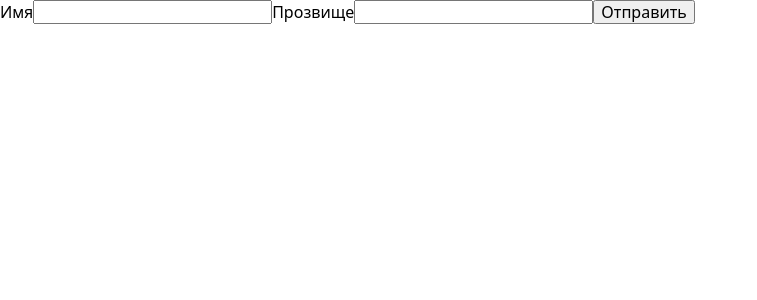
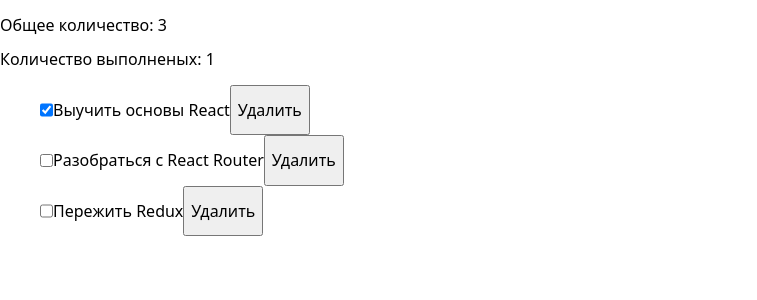
Before and after one commit to Viktor2020arey/react-homework-2, a React (Create React App) app: page / in a window 1280 px wide. Shown: the top 300 px of the page, without its empty margins (0-757 px from the left). Built offline with nearby package versions, Linux system fonts and the light colour scheme.

Commit message:
работа с тудушкой

```diff
--- a/package.json
+++ b/package.json
@@ -6,6 +6,7 @@
     "@testing-library/jest-dom": "^5.14.1",
     "@testing-library/react": "^11.2.7",
     "@testing-library/user-event": "^12.8.3",
+    "classnames": "^2.3.1",
     "modern-normalize": "^1.1.0",
     "react": "^17.0.2",
     "react-dom": "^17.0.2",
--- a/src/App.js
+++ b/src/App.js
@@ -1,11 +1,10 @@
 import React, { Component } from "react";
-// import React, { Component } from 'react';
 // import Counter from "./components/Counter/Counter";
 // import Dropdown from "./components/Dropdown/Dropdown";
 // import ColorPicker from "./components/ColorPicker";
-// import TodoList from "./components/TodoList";
-// import initialTodos from "./todos.json";
-import Form from "./components/form";
+import TodoList from "./components/TodoList";
+import initialTodos from "./todos.json";
+// import Form from "./components/form";
 // const colorPickerOptions = [
 //   { label: "red", color: "#F44336" },
 //   { label: "green", color: "#4CAF50" },
@@ -17,7 +16,7 @@ import Form from "./components/form";
 
 class App extends Component {
   state = {
-    // todos: initialTodos,
+    todos: initialTodos,
     inputValue: "",
   };
 
@@ -27,33 +26,46 @@ class App extends Component {
     }));
   };
 
+  toggleCompleted = (todoId) => {
+    console.log(todoId);
+    this.setState(({ todos }) => ({
+      todos: todos.map((todo) =>
+        todo.id === todoId ? { ...todo, completed: !todo.completed } : todo
+      ),
+    }));
+  };
+
   formSubmitHandler = (data) => {
     console.log(data);
   };
 
   render() {
-    // const { todos } = this.state;
+    const { todos } = this.state;
 
-    // const totalTodoCount = todos.length;
-    // const completedTodoCount = todos.reduce(
-    //   (total, todo) => (todo.completed ? total + 1 : total),
-    //   0
-    // );
+    const totalTodoCount = todos.length;
+    const completedTodoCount = todos.reduce(
+      (total, todo) => (todo.completed ? total + 1 : total),
+      0
+    );
 
     return (
       <>
-        <Form onSubmit={this.formSubmitHandler} />
+        {/* <Form onSubmit={this.formSubmitHandler} /> */}
         {/* <h1>Состояние компонента</h1> */}
         {/* <ColorPicker options={colorPickerOptions} /> */}
         {/* <Dropdown /> */}
         {/* <Counter initialValue={0} /> */}
-        {/*
+
         <div>
           <p>Общее количество: {totalTodoCount} </p>
           <p>Количество выполненых: {completedTodoCount}</p>
         </div>
 
-        <TodoList todos={todos} onDeleteTodo={this.deleteTodo} /> */}
+        <TodoList
+          todos={todos}
+          onDeleteTodo={this.deleteTodo}
+          ontoggleCompleted={this.toggleCompleted}
+        />
       </>
     );
   }
--- a/src/components/TodoList/TodoList.js
+++ b/src/components/TodoList/TodoList.js
@@ -1,12 +1,31 @@
 import React from "react";
+import classNames from "classnames";
 import "./TodoList.css";
 
-const TodoList = ({ todos, onDeleteTodo }) => (
-  <ul>
-    {todos.map(({ id, text }) => (
-      <li key={id} TodoList__item>
-        <p>{text}</p>
-        <button onClick={() => onDeleteTodo(id)}>Удалить</button>
+const TodoList = ({ todos, onDeleteTodo, ontoggleCompleted }) => (
+  <ul className="TodoList">
+    {todos.map(({ id, text, completed }) => (
+      <li
+        key={id}
+        className={classNames("TodoList__item", {
+          "TodoList__item--completed": completed,
+        })}
+      >
+        <input
+          type="checkbox"
+          className="TodoList__checkbox"
+          checked={completed}
+          onChange={() => ontoggleCompleted(id)}
+        ></input>
+
+        <p className="TodoList__text">{text}</p>
+        <button
+          type="button"
+          className="TodoList__btn"
+          onClick={() => onDeleteTodo(id)}
+        >
+          Удалить
+        </button>
       </li>
     ))}
   </ul>
--- a/src/components/form.js
+++ b/src/components/form.js
@@ -6,6 +6,8 @@ class Form extends Component {
   state = {
     name: "",
     tag: "",
+    experience: "junior",
+    license: false,
   };
 
   nameInputId = shortid.generate();
@@ -20,6 +22,11 @@ class Form extends Component {
     e.preventDefault();
     this.props.onSubmit(this.state);
     this.reset();
+  };
+
+  handleLicenseChange = (e) => {
+    console.log(e.currentTarget.checked);
+    this.setState({ license: e.currentTarget.checked });
   };
 
   reset = () => {
@@ -50,7 +57,54 @@ class Form extends Component {
               id={this.tagInputId}
             ></input>
           </label>
-          <button type="submit">Отправить</button>
+
+          <p>Ваш уровень</p>
+          <label>
+            <input
+              type="radio"
+              name="experience"
+              value="junior"
+              onChange={this.chandleChange}
+              checked={this.state.experience === "junior"}
+            />
+            Junior
+          </label>
+
+          <label>
+            <input
+              type="radio"
+              name="experience"
+              value="middle"
+              onChange={this.chandleChange}
+              checked={this.state.experience === "middle"}
+            />
+            Middle
+          </label>
+
+          <label>
+            <input
+              type="radio"
+              name="experience"
+              value="senior"
+              onChange={this.chandleChange}
+              checked={this.state.experience === "senior"}
+            />
+            Senior
+          </label>
+          <br />
+
+          <label>
+            <input
+              type="checkbox"
+              name="license"
+              checked={this.state.license}
+              onChange={this.handleLicenseChange}
+            />
+            Согласен с условиями
+          </label>
+          <button type="submit" disabled={!this.state.license}>
+            Отправить
+          </button>
         </form>
       </>
     );
```
Also changed, not shown: src/components/ColorPicker/ColorPicker.js (+4 -7 lines), 1 other file (tests, documents, lock files or other folders).
